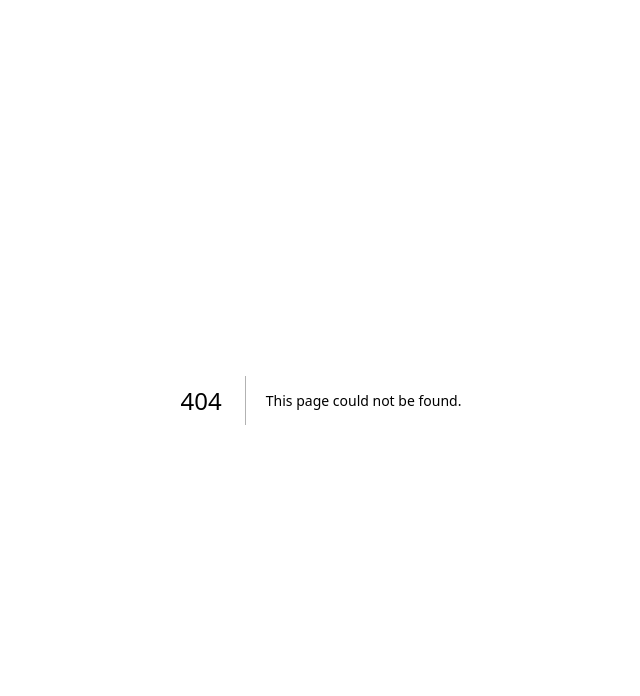
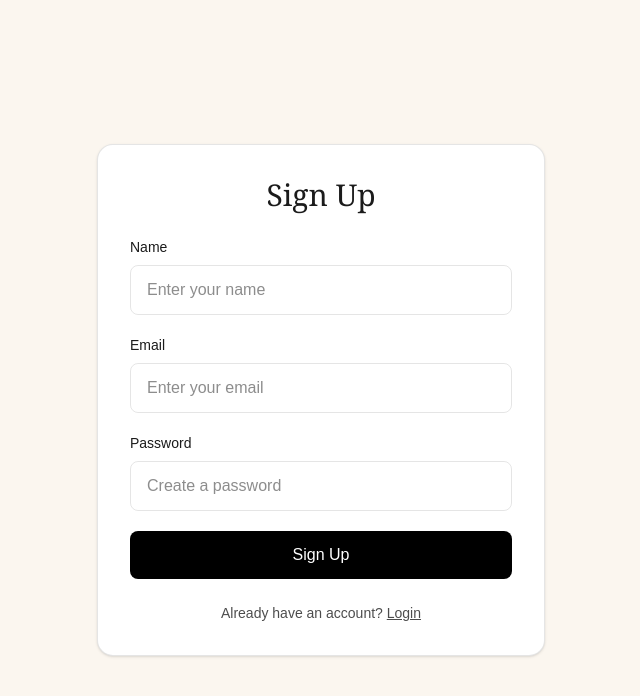
Before and after one commit to wer-jp-kyaw-min-hein/cake-bundles-clone, a Next.js app: page /signup in a window 1280 px wide. Before the commit this address had no page. Shown: the top 696 px of the page, without its empty margins (319-959 px from the left). Built offline with nearby package versions, Linux system fonts and the light colour scheme.

Commit message:
Add FAQ, login, signup pages, and header navigation links

```diff
--- /dev/null
+++ b/app/components/FAQ.tsx
@@ -0,0 +1,38 @@
+{/* <details>
+  <summary>Question</summary>
+  Answer
+</details> */}
+
+export default function FAQ() {
+    const faqs = [
+        {
+            q: "How long does delivery take?",
+            a: "Orders placed before 4 PM can be delivered the next day, subject to availability.",
+        },
+        {
+            q: "Can I customize the cake message?",
+            a: "Yes! You can add a custom message for the cake during checkout or by contacting us after placing the order.",
+        },
+        {
+            q: "What payment methods do you accept?",
+            a: "We accept online card payments, bank transfer, and  selected payment gateways depending on the final setup.",
+        },
+    ]
+
+    return (
+        <section id="faq" className="max-w-6xl mx-auto px-8 py-16">
+            <h2 className="text-4xl font-serif text-center mb-10">Frequently Asked Questions</h2>
+
+            <div className="space-y-4">
+                {faqs.map((item, index) => (
+                    <details
+                        key={index}
+                        className="bg-white rounded-xl border border-black/10 p-5 shadow-sm">
+                        <summary className="cursor-pointer text-lg font-medium">{item.q}</summary>
+                        <p className="mt-3 text-black/70 leading-7">{item.a}</p>
+                        </details>
+                ))}
+            </div>
+        </section>
+    )
+}
--- a/app/components/Header.tsx
+++ b/app/components/Header.tsx
@@ -1,31 +1,30 @@
+import Link from "next/link"
+
 export default function Header() {
   return (
-      <header className="border-b border-[color:var(--line)]">
-        <div className="max-w-6xl mx-auto px-6 py-4 flex items-center justify-between">
-
-          {/* Logo */}
-          <div className="text-2xl font-serif">
+    <header className="border-b border-black/10">
+      <div className="max-w-7xl mx-auto px-8 py-5 flex items-center justify-between">
+        <div className="text-3xl font-serif tracking-tight">
           fieldnotes
         </div>
 
-          {/* Navigation */}
-          <nav className="hidden md:flex gap-8 text-sm uppercase tracking-wide text-gray-600">
-            <a href="#">Same Day Pickup/Delivery</a>
-            <a href="#">CNY 2026</a>
-            <a href="#">VDAY 2026</a>
-            <a href="#">Shop</a>
-            <a href="#">Gifting</a>
-            <a href="#">Promotions</a>
-            <a href="#">Loyalty</a>
+        <nav className="hidden md:flex gap-8 text-sm uppercase tracking-widest text-gray-600">
+          <a href="#faq" className="hover:text-black transition">
+            FAQ
+          </a>
+          <Link href="/login" className="hover:text-black transition">
+            Login
+          </Link>
+          <Link href="/signup" className="hover:text-black transition">
+            Sign Up
+          </Link>
         </nav>
 
-          {/* Icons */}
-          <div className="flex gap-4 text-gray-600">
+        <div className="flex gap-5 text-gray-600 text-lg">
           <span>🔍</span>
           <span>👤</span>
           <span>🛒</span>
         </div>
-
       </div>
     </header>
   )
--- /dev/null
+++ b/app/login/page.tsx
@@ -0,0 +1,33 @@
+import Link from "next/link"
+
+export default function LoginPage() {
+    return (
+        <main className="min-h-screen flex items-center justify-center px-6 py-16">
+            <div className="w-full max-w-md bg-white rounded-2x1 shadow-sm border border-black/10 p-8">
+                <h1 className="text-3xl font-serif text-center mb-6">Login</h1>
+                <form className="space-y-5">
+                    <div>
+                        <label className="block text-sm mb-2">Email</label>
+                        <input type="email" placeholder="Enter your email" className="w-full border border-black/10 rounded-lg px-4 py-3 outline-none focus:border-black/30" />
+                    </div>
+
+                    <div>
+                        <label className="block text-sm mb-2">Password</label>
+                        <input type="password" placeholder="Enter your password" className="w-full border border-black/10 rounded-lg px-4 py-3 outline-none focus:border-black/30" />
+                    </div>
+
+                    <button type="submit" className="w-full bg-black text-white rounded-lg py-3 hover:opacity-90 transition">
+                        Login
+                    </button>
+                </form>
+
+                <p className="mt-6 text-sm text-center text-black/70">
+                    Don&apos;t have an account??{" "}
+                    <Link href="/signup" className="underline">
+                        Sign up
+                    </Link>
+                </p>
+            </div>
+        </main>
+    )
+}
--- a/app/page.tsx
+++ b/app/page.tsx
@@ -4,6 +4,7 @@ import Hero from "./components/Hero";
 import ProductGrid from "./components/ProductGrid";
 import Toolbar from "./components/Toolbar"
 import Footer from "./components/Footer";
+import FAQ from "./components/FAQ";
 
 export default function Home() {
   return (
@@ -12,6 +13,7 @@ export default function Home() {
       <Header />
       <Hero />
       <ProductGrid />
+      <FAQ />
       <Toolbar />
       <Footer />
     </main>
--- /dev/null
+++ b/app/signup/page.tsx
@@ -0,0 +1,54 @@
+import Link from "next/link"
+
+export default function SignupPage() {
+  return (
+    <main className="min-h-screen flex items-center justify-center px-6 py-16">
+      <div className="w-full max-w-md bg-white rounded-2xl shadow-sm border border-black/10 p-8">
+        <h1 className="text-3xl font-serif mb-6 text-center">Sign Up</h1>
+
+        <form className="space-y-5">
+          <div>
+            <label className="block text-sm mb-2">Name</label>
+            <input
+              type="text"
+              placeholder="Enter your name"
+              className="w-full border border-black/10 rounded-lg px-4 py-3 outline-none focus:border-black/30"
+            />
+          </div>
+
+          <div>
+            <label className="block text-sm mb-2">Email</label>
+            <input
+              type="email"
+              placeholder="Enter your email"
+              className="w-full border border-black/10 rounded-lg px-4 py-3 outline-none focus:border-black/30"
+            />
+          </div>
+
+          <div>
+            <label className="block text-sm mb-2">Password</label>
+            <input
+              type="password"
+              placeholder="Create a password"
+              className="w-full border border-black/10 rounded-lg px-4 py-3 outline-none focus:border-black/30"
+            />
+          </div>
+
+          <button
+            type="submit"
+            className="w-full bg-black text-white rounded-lg py-3 hover:opacity-90 transition"
+          >
+            Sign Up
+          </button>
+        </form>
+
+        <p className="mt-6 text-sm text-center text-black/70">
+          Already have an account?{" "}
+          <Link href="/login" className="underline">
+            Login
+          </Link>
+        </p>
+      </div>
+    </main>
+  )
+}
```
Lines whose indentation alone changed are shown as unchanged.
